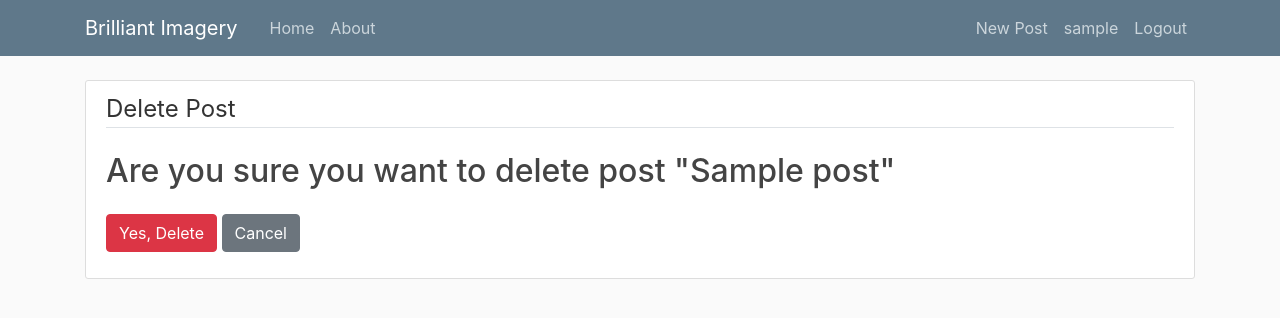
After one commit to brilliantimagery/brilliantimagery_site, a Django app: a page that uses main/templates/main/includes/_navbar.html in a window 1280 px wide. The commit adds this page. Shown: the top 318 px of the page. Run offline with Django 3.2, Linux system fonts and the light colour scheme; a user stored in the database is signed in; tables that the repository leaves empty hold one stand-in row (values such as "Sample post"); some libraries are stand-ins or nearby versions.

Commit message:
update and delete working

```diff
--- a/main/templates/main/includes/_navbar.html
+++ b/main/templates/main/includes/_navbar.html
@@ -13,6 +13,7 @@
             <!-- Navbar Right Side -->
             <div class="navbar-nav">
                 {% if user.is_authenticated %}
+                    <a class="nav-item nav-link" href="{% url 'post:create-view' slug_category='post' %}">New Post</a>
                     <a class="nav-item nav-link" href="{% url 'account:profile' %}">{{ user.username }}</a>
                     <a class="nav-item nav-link" href="{% url 'account:logout' %}">Logout</a>
                 {% else %}
--- a/post/admin.py
+++ b/post/admin.py
@@ -7,7 +7,7 @@ from .models import Post, PostCategory, PostSeries
 
 class PostAdmin(admin.ModelAdmin):
     fieldsets = [
-        ('Title/date', {'fields': ['title', 'publish_date']}),
+        ('Title/date', {'fields': ['title', 'publish_date', 'author']}),
         ('URL', {'fields': ['slug_post']}),
         ('Series', {'fields': ['series']}),
         ('Content', {'fields': ['content']}),
--- /dev/null
+++ b/post/templates/post/post_confirm_delete.html
@@ -0,0 +1,21 @@
+{% extends 'main/_no_sidebar.html' %}
+
+{% load static %}
+{% load crispy_forms_tags %}
+
+{% block main_content %}
+    <div class="content-section">
+        <form action="" method="post">
+            {% csrf_token %}
+            <fieldset class="form-group">
+                <legend class="border-bottom mb-4">Delete Post</legend>
+                <h2>Are you sure you want to delete post "{{ object.title }}"</h2>
+            </fieldset>
+            <div class="form-group">
+                <button class="btn btn-danger" type="submit">Yes, Delete</button>
+                <a class="btn btn-secondary" href="{% url 'post:detail-view' object.series.category.slug_category object.series.slug_series object.slug_post %}">Cancel</a>
+            </div>
+        </form>
+    </div>
+
+{% endblock main_content %}
--- a/post/templates/post/post_detail.html
+++ b/post/templates/post/post_detail.html
@@ -10,6 +10,12 @@
             <a class="mr-2" href="{% url 'post:category-view' post.series.category.slug_category %}">{{ post.series.category.category }}</a> -
             <a class="mr-2" href="{% url 'post:series-view' post.series.category.slug_category post.series.slug_series %}">{{ post.series.series }}</a>
             <small class="text-muted">{{ object.publish_date|date:"F d, Y" }}</small>
+            {% if object.author == user %}
+                <div>
+                    <a class="btn btn-secondary btn-sm mt-1 mb-1" href="{% url 'post:update-view' post.series.category.slug_category post.series.slug_series post.slug_post %}">Update</a>
+                    <a class="btn btn-danger btn-sm mt-1 mb-1" href="{% url 'post:delete-view' post.series.category.slug_category post.series.slug_series post.slug_post %}">Delete</a>
+                </div>
+            {% endif %}
         </div>
         <h2 class="article-title">{{ object.title }}</h2>
         <p class="article-content">{{ object.content|safe }}</p>
--- a/post/urls.py
+++ b/post/urls.py
@@ -16,7 +16,7 @@ Including another URLconf
 from django.urls import path
 
 from . import views
-from .views import PostCreateView, PostDetailView, PostUpdateView
+from .views import PostCreateView, PostDeleteView, PostDetailView, PostUpdateView
 
 app_name = 'post'
 
@@ -25,5 +25,6 @@ urlpatterns = [
     path('new/', PostCreateView.as_view(), name='create-view'),
     path('<slug:slug_series>/', views.series_view, name='series-view'),
     path('<slug:slug_series>/<slug:slug_post>/', PostDetailView.as_view(), name='detail-view'),
+    path('<slug:slug_series>/<slug:slug_post>/delete/', PostDeleteView.as_view(), name='delete-view'),
     path('<slug:slug_series>/<slug:slug_post>/update/', PostUpdateView.as_view(), name='update-view'),
 ]
--- a/post/views.py
+++ b/post/views.py
@@ -1,6 +1,6 @@
-from django.contrib.auth.mixins import LoginRequiredMixin
+from django.contrib.auth.mixins import LoginRequiredMixin, UserPassesTestMixin
 from django.shortcuts import render
-from django.views.generic import CreateView, DetailView, ListView, UpdateView
+from django.views.generic import CreateView, DeleteView, DetailView, ListView, UpdateView
 
 from .models import Post
 
@@ -24,17 +24,15 @@ class PostCreateView(LoginRequiredMixin, CreateView):
         return super().form_valid(form)
 
 
-class PostUpdateView(LoginRequiredMixin, UpdateView):
+class PostDeleteView(LoginRequiredMixin, UserPassesTestMixin, DeleteView):
     model = Post
-    fields = ['title', 'content', 'series', 'slug_post']
-
+    success_url = '/'
     slug_field = 'slug_post'
     slug_url_kwarg = 'slug_post'
-    redirect_field_name = 'post:detail-view'
 
-    def form_valid(self, form):
-        form.instance.author = self.request.user
-        return super().form_valid(form)
+    def test_func(self):
+        post = self.get_object()
+        return self.request.user == post.author
 
 
 class PostDetailView(DetailView):
@@ -47,3 +45,20 @@ class PostListView(ListView):
     model = Post
     context_object_name = 'posts'  # get rid of this and change all 'post' references to 'object_list" refs
     ordering = ['-publish_date']
+
+
+class PostUpdateView(LoginRequiredMixin, UserPassesTestMixin, UpdateView):
+    model = Post
+    fields = ['title', 'content', 'series', 'slug_post']
+
+    slug_field = 'slug_post'
+    slug_url_kwarg = 'slug_post'
+    redirect_field_name = 'post:detail-view'
+
+    def form_valid(self, form):
+        form.instance.author = self.request.user
+        return super().form_valid(form)
+
+    def test_func(self):
+        post = self.get_object()
+        return self.request.user == post.author
```
